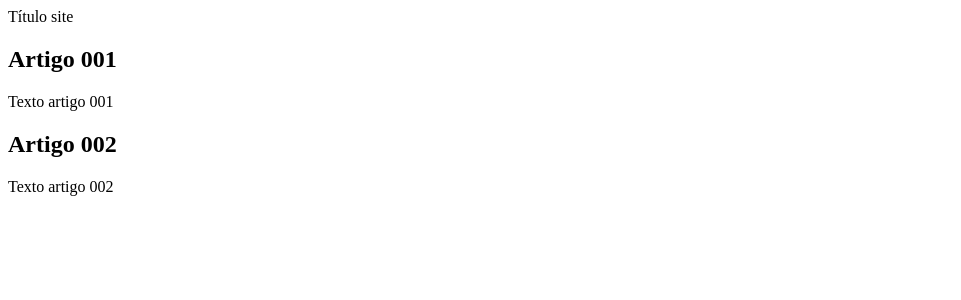
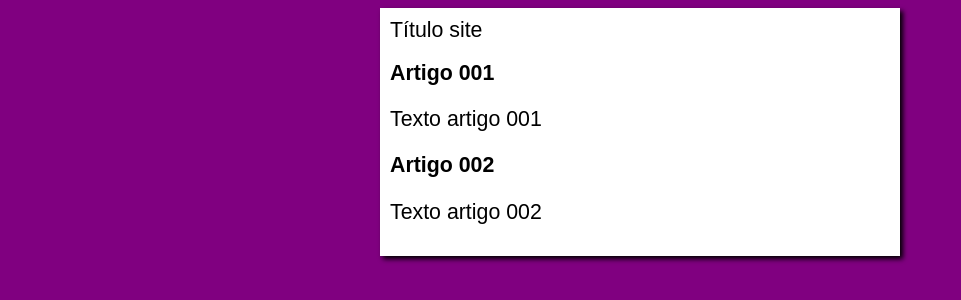
Before and after one commit to kaueleal/Ola-mundo, a plain HTML site: page site-exemplo/index.html in a window 1280 px wide. Shown: the whole page, without its empty margins (0-961 px from the left). Drawn offline with Linux system fonts and the light colour scheme.

Commit message:
iniciei o design

```diff
--- /dev/null
+++ b/site-exemplo/estilos/style.css
@@ -0,0 +1,14 @@
+*{
+	font-family: arial, sans-serif;
+	font-size: 16pt;
+}
+body{
+	background-color: purple;
+}
+main{
+	background-color: white;
+	width: 500px;
+	padding: 10px;
+	margin: auto;
+	box-shadow: 3px 3px 5px black;
+}
--- a/site-exemplo/index.html
+++ b/site-exemplo/index.html
@@ -4,6 +4,7 @@
 	<meta charset="utf-8">
 	<title>Meu primeiro repositório</title>
 	<meta name="viewport" content="width=device-width, initial-scale=1.0">
+	<link rel="stylesheet" type="text/css" href="estilos/style.css">
 </head>
 <body>
 	<main>
```
